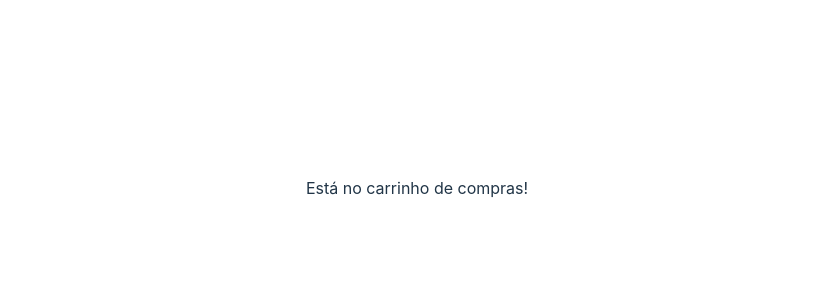
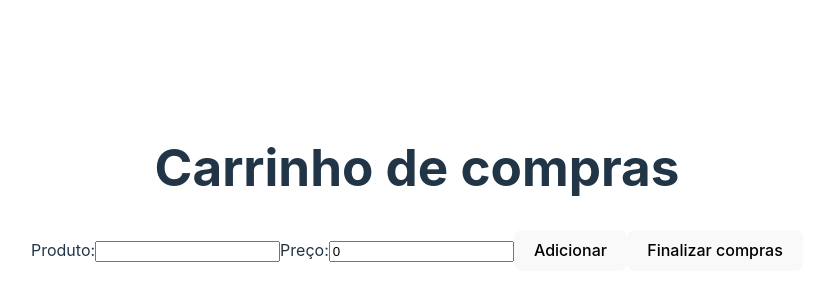
Before and after one commit to OliveiraBruno24/carrinho-de-compras-Solve-Light, a React (Vite) app: page / in a window 1280 px wide. Shown: the part 212-512 px from the top of the page, without its empty margins (223-1037 px from the left). Built offline with nearby package versions, Linux system fonts and the light colour scheme.

Commit message:
implementando context

```diff
--- a/src/App.tsx
+++ b/src/App.tsx
@@ -1,6 +1,7 @@
 import './App.css'
 import { Route, Routes } from 'react-router-dom'
 import ShoppingCart from './pages/ShoppingCart'
+import { MyProducts } from './pages/MyProducts'
 
 function App() {
 
@@ -8,6 +9,7 @@ function App() {
     <>
       <Routes>
         <Route path="/" element={<ShoppingCart />} />
+        <Route path="/myProducts" element={<MyProducts />} />
       </Routes>
 
     </>
--- /dev/null
+++ b/src/context/shoppingCartContext.ts
@@ -0,0 +1,7 @@
+import { createContext } from "react";
+import { ShoppingCartContextTypes } from "../utils/types";
+
+
+const shoppingCartContext = createContext({} as ShoppingCartContextTypes);
+
+export default shoppingCartContext;
--- /dev/null
+++ b/src/context/shoppingCartProvider.tsx
@@ -0,0 +1,41 @@
+import { useState } from "react";
+import shoppingCartContext from "./shoppingCartContext";
+import { Product, ShoppingCartContextTypes } from "../utils/types";
+
+type ProviderType = {
+  children: React.ReactNode
+};
+
+
+function ShoppingCartProvider({children}: ProviderType) {
+  const [product, setProduct] = useState('')
+  console.log('context produto', product);
+  const [price, setPrice] = useState<string | number>(0);
+  const [listProducts, setlistProducts] = useState<Product[]>([]);
+  const [total, setTotal] = useState<number>(0);
+  const [notasNecessarias, setNotasNecessarias] = useState<string[]>([]);
+
+
+
+
+  const contextValue: ShoppingCartContextTypes = {
+    product,
+    setProduct,
+    price,
+    setPrice,
+    listProducts,
+    setlistProducts,
+    total,
+    setTotal,
+    notasNecessarias,
+    setNotasNecessarias,
+  }
+
+  return (
+    <shoppingCartContext.Provider value={contextValue}>
+        {children}
+    </shoppingCartContext.Provider>
+  )
+}
+
+export default ShoppingCartProvider
--- a/src/main.tsx
+++ b/src/main.tsx
@@ -2,9 +2,12 @@ import ReactDOM from 'react-dom/client'
 import App from './App.tsx'
 import './index.css'
 import { BrowserRouter } from 'react-router-dom'
+import ShoppingCartProvider from './context/shoppingCartProvider.tsx'
 
 ReactDOM.createRoot(document.getElementById('root') as HTMLElement).render(
   <BrowserRouter>
-    <App />
+    <ShoppingCartProvider>
+     <App />
+    </ShoppingCartProvider>
   </BrowserRouter>,
 )
--- /dev/null
+++ b/src/pages/MyProducts.tsx
@@ -0,0 +1,44 @@
+import { useNavigate } from "react-router-dom"
+import { useContext } from "react";
+import shoppingCartContext from '../context/shoppingCartContext';
+
+
+export function MyProducts() {
+
+    const {listProducts,notasNecessarias, total, setlistProducts, setTotal, setNotasNecessarias} = useContext(shoppingCartContext);
+    const navigate = useNavigate();
+
+    const handleClear = () => {
+        setlistProducts([]);
+        setTotal(0);
+        setNotasNecessarias([])
+        navigate("/")
+    }
+
+
+
+    return (
+
+         <div>
+         <h3>Total: {total}</h3>
+
+        <h2>Lista de Produtos:</h2>
+        <ul>
+        {listProducts.map((item, index) => (
+        <li key={index}>
+        {item.product} - R${item.price}
+        </li>
+        ))}
+        </ul>
+
+        <h2>Notas Necessárias:</h2>
+        <ul>
+        {notasNecessarias.map((nota, index) => (
+        <li key={index}>{nota}</li>
+        ))}
+        </ul>
+        <button onClick={handleClear}>carrinho</button>
+        </div>
+        )
+
+}
--- a/src/pages/ShoppingCart.tsx
+++ b/src/pages/ShoppingCart.tsx
@@ -1,7 +1,84 @@
+import { ChangeEvent, useContext, useState } from "react";
+import { useNavigate } from "react-router-dom";
+import shoppingCartContext from '../context/shoppingCartContext';
+import { Product } from "../utils/types";
+
+
+
 function ShoppingCart() {
-    return(
-        <p>Está no carrinho de compras!</p>
-    )
+    const {
+        product,
+        setProduct,
+        price,
+        setPrice,
+        listProducts,
+        setlistProducts,
+        total,
+        setTotal,
+        setNotasNecessarias
+    } = useContext(shoppingCartContext);
+   const [addProductButton, setAddProductButton] = useState<boolean>(true)
+
+
+    const navigate = useNavigate();
+
+    const handleProductChange = (event: ChangeEvent<HTMLInputElement>) => {
+        setProduct(event.target.value);
+    }
+    const handlePriceChange = (event: ChangeEvent<HTMLInputElement>) => {
+        const value = event.target.value;
+        if (/^\d+$/.test(value) || value === '') {
+            setPrice(Number(value));
+        }
+    };
+
+    const addProduct = () => {
+        if(product && price !== '') {
+            const newProduct: Product = {product: product, price: parseInt(price as string)};
+            setlistProducts([...listProducts, newProduct]);
+            setTotal(total + parseInt(price as string))
+            if(listProducts.length === 9) {
+                setAddProductButton(false)
+            }
+            setProduct('');
+            setPrice('');
+            }
+    }
+
+    const finalizarCompras = () => {
+        const notasDisponiveis = [100, 50, 20, 10, 5, 2, 1];
+        let valorRestante = total;
+        const notasUsadas: string[] = [];
+
+        notasDisponiveis.forEach((nota) => {
+          const qtdNotas = Math.floor(valorRestante / nota);
+          if (qtdNotas > 0) {
+            notasUsadas.push(`${qtdNotas} nota(s) de R$${nota}`);
+            valorRestante -= qtdNotas * nota;
+          }
+        });
+        setNotasNecessarias(notasUsadas);
+        navigate('/myProducts')
+    };
+
+
+    return (
+        <>
+            <h1>Carrinho de compras</h1>
+            <label>
+                Produto:
+                <input type="text"  value={product} onChange={handleProductChange}/>
+            </label>
+            <label>
+                Preço:
+                <input type="number" value={price} onChange={handlePriceChange}/>
+            </label>
+            <button onClick={addProduct}
+            disabled={!addProductButton}>Adicionar</button>
+            <button onClick={finalizarCompras}>Finalizar compras</button>
+
+        </>
+    );
 }
 
 export default ShoppingCart;
--- /dev/null
+++ b/src/utils/types.ts
@@ -0,0 +1,18 @@
+
+export type Product = {
+    product: string,
+    price: string | number;
+}
+
+export type ShoppingCartContextTypes = {
+    product: string,
+    setProduct: React.Dispatch<React.SetStateAction<string>>,
+    price: string | number,
+    setPrice: React.Dispatch<React.SetStateAction<string | number>>,
+    listProducts: Product[],
+    setlistProducts: React.Dispatch<React.SetStateAction<Product[]>>,
+    total: number,
+    setTotal: React.Dispatch<React.SetStateAction<number>>,
+    notasNecessarias: string[],
+    setNotasNecessarias: React.Dispatch<React.SetStateAction<string[]>>
+}
```
